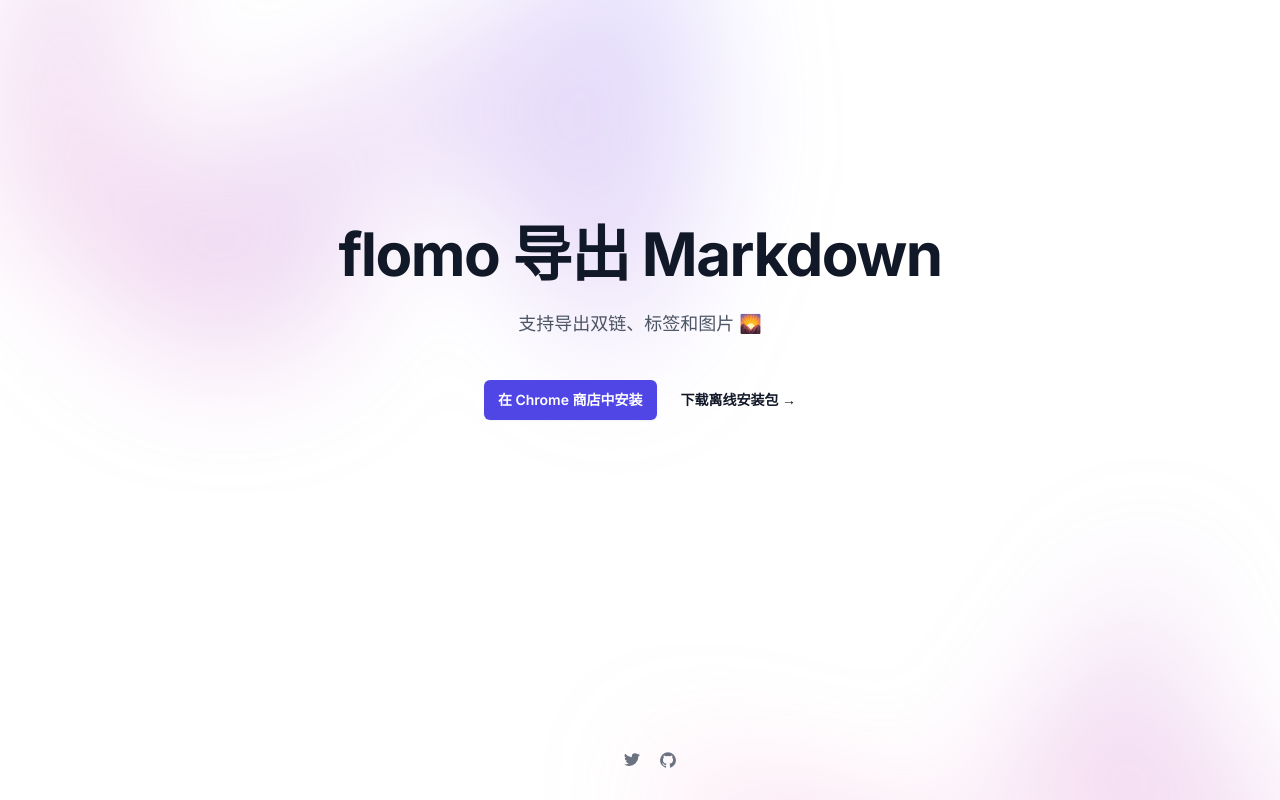
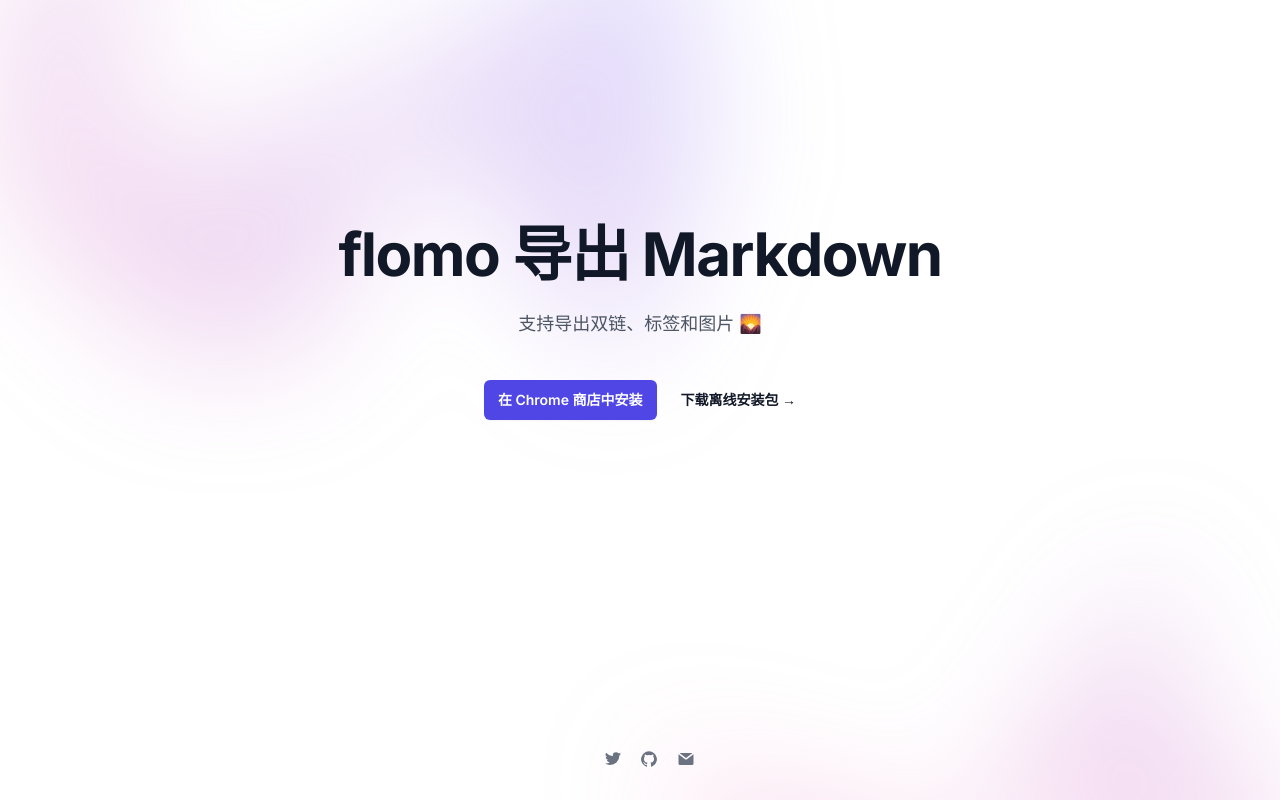
Before and after one commit to draJiang/flomo2md, a Next.js app: page / in a window 1280 px wide. Built offline with nearby package versions, Linux system fonts and the light colour scheme.

Commit message:
新增邮件入口

```diff
--- a/src/app/page.tsx
+++ b/src/app/page.tsx
@@ -84,6 +84,17 @@
                 <span className="sr-only">GitHub account</span>
               </a>
 
+              <a href="mailto:jzlong666@gmail.com?subject=flomo2md：" className="text-gray-500 hover:text-gray-900 dark:hover:text-white ms-5">
+                <svg className="" width='18px' aria-hidden="true" xmlns="http://www.w3.org/2000/svg" fill="currentColor" viewBox="0 0 24 24">
+                  <path d="M2.038 5.61A2.01 2.01 0 0 0 2 6v12a2 2 0 0 0 2 2h16a2 2 0 0 0 2-2V6c0-.12-.01-.238-.03-.352l-.866.65-7.89 6.032a2 2 0 0 1-2.429 0L2.884 6.288l-.846-.677Z" />
+                  <path d="M20.677 4.117A1.996 1.996 0 0 0 20 4H4c-.225 0-.44.037-.642.105l.758.607L12 10.742 19.9 4.7l.777-.583Z" />
+                </svg>
+
+
+
+                <span className="sr-only">Discord community</span>
+              </a>
+
             </div>
           </div>
         </div>
```
